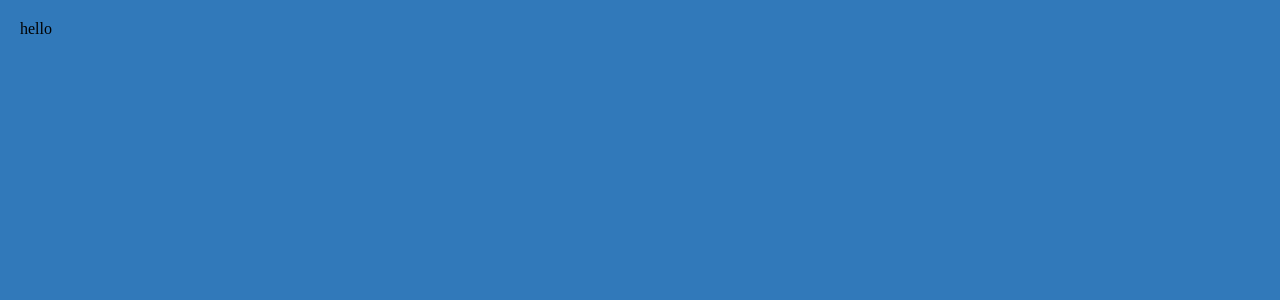
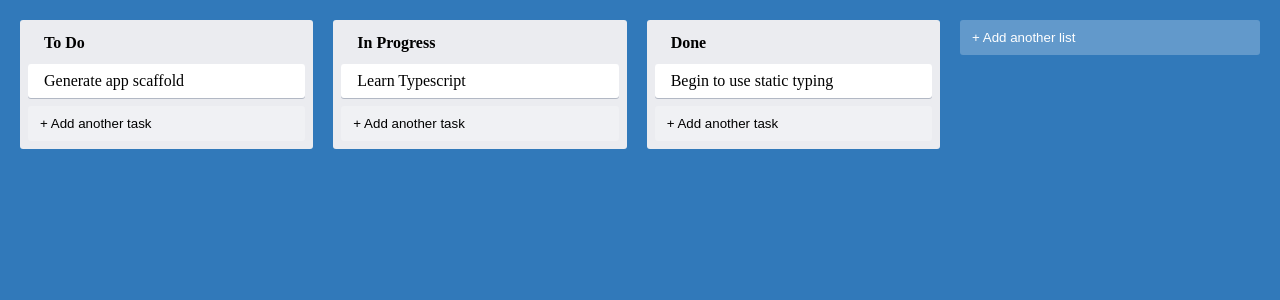
Before and after one commit to lexx54/trello_clone, a React (Create React App) app: page / in a window 1280 px wide. Shown: the top 300 px of the page. Built offline with nearby package versions, Linux system fonts and the light colour scheme.

Commit message:
sets the basic components and context

```diff
--- a/src/App.tsx
+++ b/src/App.tsx
@@ -1,11 +1,23 @@
 import React from 'react';
+import { AddNewItem } from './components/AddNewItem';
+import { Column } from './components/Column';
+import { useAppState } from './state/AppStateContext';
 import { AppContainer } from './styles';
 
 
 export const App = () => {
+  const { lists } = useAppState()
   return (
     <AppContainer>
-      hello
+      {
+        lists.map(list => (
+          <Column text={list.text} id={list.id} key={list.id} />
+        ))
+      }
+      <AddNewItem
+        toggleButtonText='+ Add another list'
+        onAdd={console.log}
+      />
     </AppContainer>
   )
 }
--- /dev/null
+++ b/src/components/AddNewItem.tsx
@@ -0,0 +1,29 @@
+import { useState } from "react"
+import { NewItemForm } from "./NewItemForm"
+import { AddItemButton } from "../styles"
+
+type AddItemButtonProps = {
+  onAdd(text: string): void,
+  toggleButtonText: string,
+  dark?: boolean
+}
+
+export const AddNewItem = ({
+  onAdd,
+  toggleButtonText,
+  dark
+}: AddItemButtonProps) => {
+  const [showForm, setShowForm] = useState(false);
+  if (showForm) {
+    return <NewItemForm onAdd={text => {
+      onAdd(text)
+      setShowForm(false)
+    }}
+    />
+  }
+  return (
+    <AddItemButton dark={dark} onClick={() => setShowForm(true)}>
+      {toggleButtonText}
+    </AddItemButton>
+  )
+}
--- /dev/null
+++ b/src/components/Card.tsx
@@ -0,0 +1,12 @@
+import { CardContainer } from "../styles"
+
+type CardProps = {
+  text: string,
+  id: string
+}
+
+export const Card = ({ text }: CardProps) => {
+  return <CardContainer>
+    {text}
+  </CardContainer>
+}
--- /dev/null
+++ b/src/components/Column.tsx
@@ -0,0 +1,30 @@
+import { FC } from "react"
+import { ColumnContainer, ColumnTitle } from "../styles"
+import { AddNewItem } from './AddNewItem'
+import { useAppState } from '../state/AppStateContext'
+import { Card } from './Card'
+
+type ColumnProps = {
+  text: string,
+  id: string,
+}
+
+export const Column = ({ text, id }: ColumnProps) => {
+  const { getTasksByListId } = useAppState()
+
+  const tasks = getTasksByListId(id)
+
+  return <ColumnContainer>
+    <ColumnTitle>{text}</ColumnTitle>
+    {
+      tasks.map(task => (
+        <Card text={task.text} key={task.id} id={task.id} />
+      ))
+    }
+    <AddNewItem
+      toggleButtonText="+ Add another task"
+      onAdd={console.log}
+      dark
+    />
+  </ColumnContainer>
+}
--- /dev/null
+++ b/src/components/NewItemForm.tsx
@@ -0,0 +1,33 @@
+import React, { useState } from "react";
+import { NewItemFormContainer, NewItemButton, NewItemInput } from '../styles';
+import { useFocus } from '../utils/useFocus'
+
+type NewItemFormProps = {
+  onAdd(text: string): void
+}
+
+export const NewItemForm = ({ onAdd }: NewItemFormProps) => {
+  const [text, setText] = useState('');
+  const inputRef = useFocus();
+
+  const handleAddText = (
+    event: React.KeyboardEvent<HTMLInputElement>
+  ) => {
+    if (event.key === 'Enter') {
+      onAdd(text)
+    }
+  }
+
+  return (
+    <NewItemFormContainer>
+      <NewItemInput
+        value={text}
+        onChange={({ target }) => setText(target.value)}
+        ref={inputRef}
+        onKeyDown={handleAddText}
+      />
+      <NewItemButton onClick={() => onAdd(text)}>
+        Create
+      </NewItemButton>
+    </NewItemFormContainer>)
+}
--- a/src/index.tsx
+++ b/src/index.tsx
@@ -2,10 +2,13 @@ import React from 'react';
 import ReactDOM from 'react-dom';
 import './index.css';
 import { App } from './App';
+import { AppSateProvider } from './state/AppStateContext';
 
 ReactDOM.render(
   <React.StrictMode>
-    <App />
+    <AppSateProvider>
+      <App />
+    </AppSateProvider>
   </React.StrictMode>,
   document.getElementById('root')
 );
--- /dev/null
+++ b/src/state/AppStateContext.tsx
@@ -0,0 +1,59 @@
+import { createContext, FC, useContext } from 'react'
+
+type Task = {
+  id: string,
+  text: string
+}
+type List = {
+  id: string,
+  text: string
+  tasks: Task[]
+}
+
+export type AppState = {
+  lists: List[]
+}
+
+const appData: AppState = {
+  lists: [
+    {
+      id: "0",
+      text: "To Do",
+      tasks: [{ id: "c0", text: "Generate app scaffold" }]
+    },
+    {
+      id: '1',
+      text: "In Progress",
+      tasks: [{ id: "c2", text: "Learn Typescript" }]
+    },
+    {
+      id: "2",
+      text: "Done",
+      tasks: [{ id: "c3", text: "Begin to use static typing" }]
+    }
+
+  ]
+}
+
+type AppStateContextProps = {
+  lists: List[],
+  getTasksByListId(id: string): Task[]
+}
+
+const AppStateContext = createContext<AppStateContextProps>({} as AppStateContextProps)
+
+export const AppSateProvider: FC = ({ children }) => {
+  const { lists } = appData
+
+  const getTasksByListId = (id: string) => {
+    return lists.find((list) => list.id === id)?.tasks || []
+  }
+
+  return (
+    <AppStateContext.Provider value={{ lists, getTasksByListId }}>
+      {children}
+    </AppStateContext.Provider>
+  )
+}
+
+export const useAppState = () => useContext(AppStateContext)
--- a/src/styles.ts
+++ b/src/styles.ts
@@ -31,3 +31,47 @@ max-width: 300px;
 border-radius: 3px;
 box-shadow: #091e4240 0px 1px 0px 0px;
 `
+
+type AddItemButtonProps = {
+  dark?: boolean
+}
+
+export const AddItemButton = styled.button<AddItemButtonProps>`
+background-color: #ffffff3d;
+border-radius: 3px;
+border: none;
+color: ${props => (props.dark ? "#000" : "#fff")};
+cursor: pointer;
+max-width: 300px;
+padding: 10px 12px;
+text-align: left;
+transition: background 85ms ease-in;
+width: 100%;
+&:hover {
+background-color: #ffffff52;
+}
+`
+export const NewItemFormContainer = styled.div`
+max-width: 300px;
+display: flex;
+flex-direction: column;
+width: 100%;
+align-items: flex-start;
+`
+export const NewItemButton = styled.button`
+background-color: #5aac44;
+border-radius: 3px;
+border: none;
+box-shadow: none;
+color: #fff;
+padding: 6px 12px;
+text-align: center;
+`
+export const NewItemInput = styled.input`
+border-radius: 3px;
+border: none;
+box-shadow: #091e4240 0px 1px 0px 0px;
+margin-bottom: 0.5rem;
+padding: 0.5rem 1rem;
+width: 100%;
+`
--- /dev/null
+++ b/src/utils/useFocus.ts
@@ -0,0 +1,10 @@
+import { useRef, useEffect } from "react";
+
+export const useFocus = () => {
+  const ref = useRef<HTMLInputElement>(null);
+
+  useEffect(() => {
+    ref.current?.focus()
+  }, [])
+  return ref
+}
```
